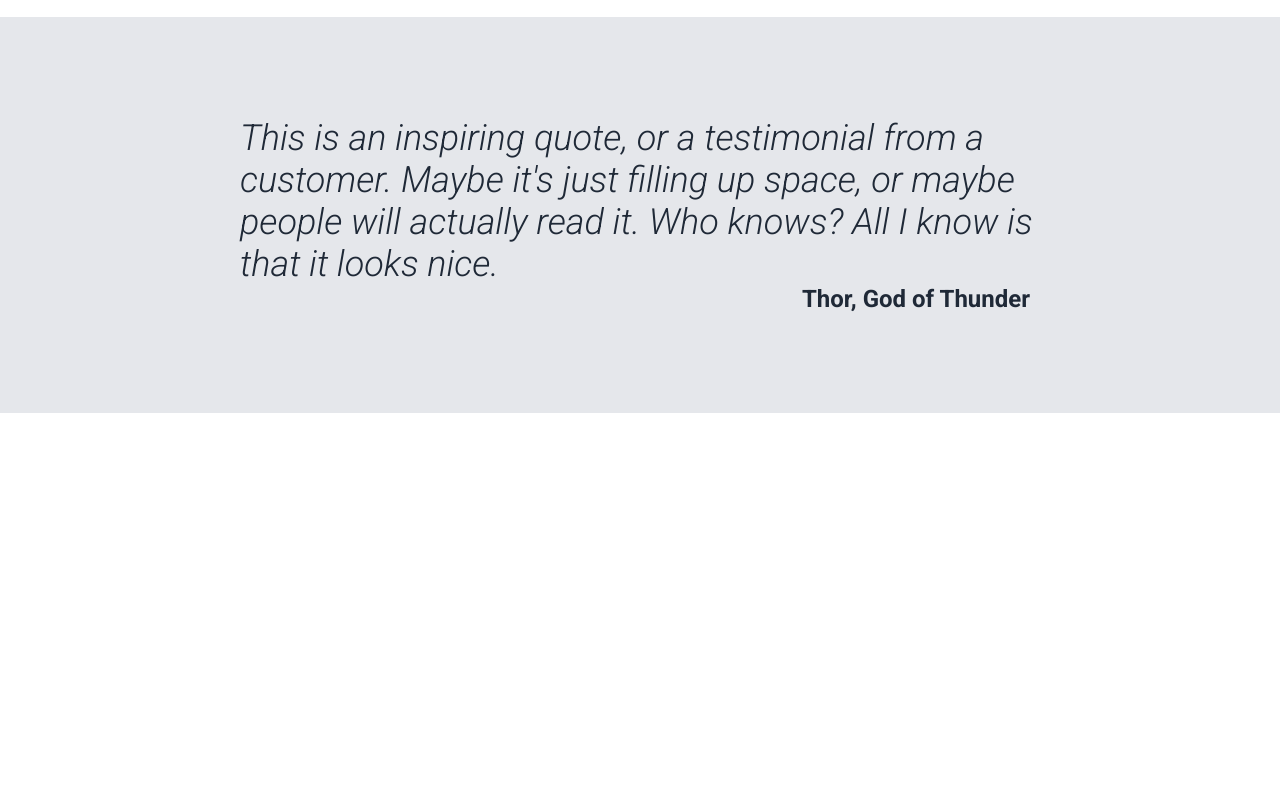
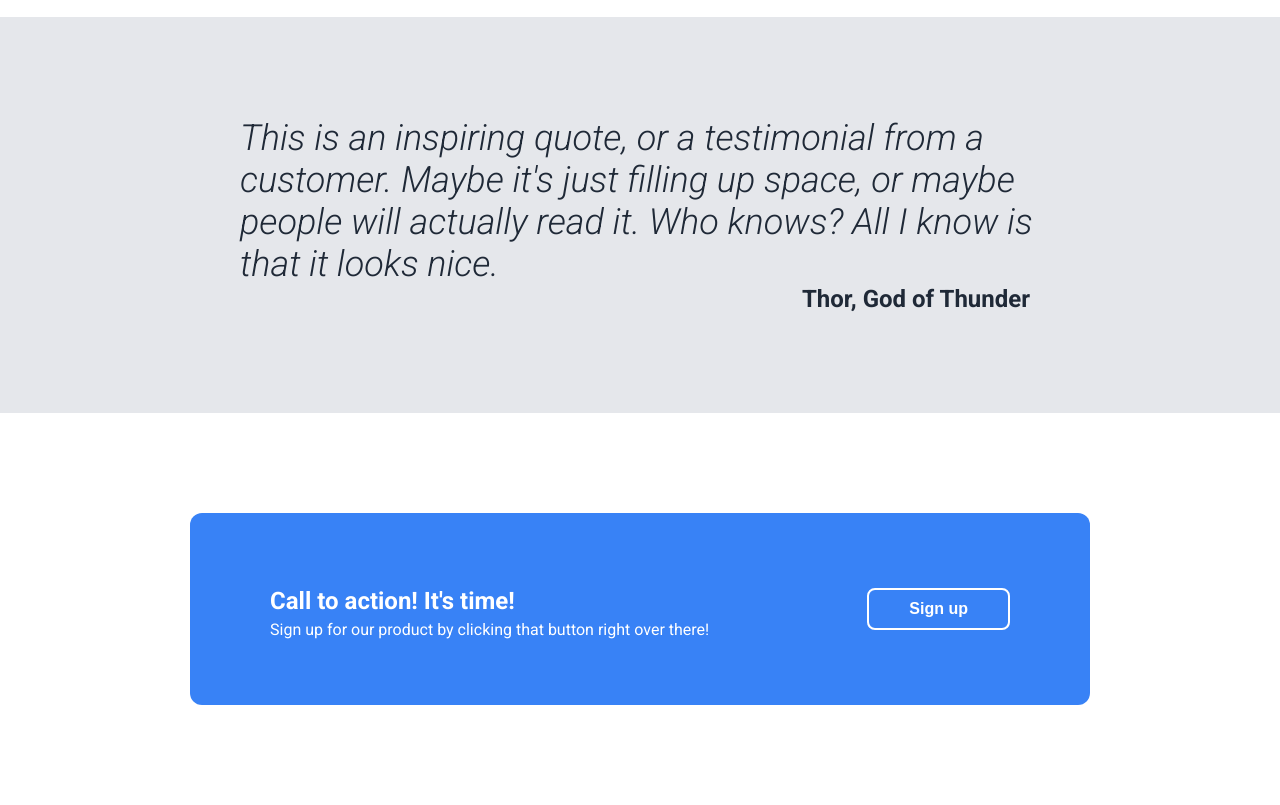
Before and after one commit to leandrosalias/landing-page-odin, a plain HTML site: page index.html in a window 1280 px wide. Shown: the part 899-1704 px from the top of the page. Before the commit the page ends 1312 px from the top, so only its background shows below. Drawn offline with Linux system fonts and the light colour scheme.

Commit message:
Added the Call to Action section to the landing page
This section was added to have another sign up announcement option when scrolling down.

```diff
--- a/index.html
+++ b/index.html
@@ -70,7 +70,17 @@
             </div>
             <div class="quote-author">Thor, God of Thunder</div>
         </div>
+    </section>
 
-    </section>
+    <!-- Call to Action (CTA) -->
+     <section class="cta-section">
+        <div class="cta-container">
+            <div class="cta-text">
+                <h3>Call to action! It's time!</h3>
+                <p>Sign up for our product by clicking that button right over there!</p>
+            </div>
+            <button class="btn-outline">Sign up</button>
+        </div>
+     </section>
 </body>
 </html>
--- a/styles.css
+++ b/styles.css
@@ -163,3 +163,43 @@ nav a {
     align-self: flex-end;
     padding: 0px 10px
 }
+
+/* Section: Call to Action (CTA) */
+.cta-section {
+    background-color: white;
+    padding: 100px 20px;
+}
+
+.cta-container {
+    background-color: #3882F6;
+    max-width: 900px;
+    margin: 0 auto;
+    padding: 50px 80px;
+    border-radius: 12px;
+    display: flex;
+    justify-content: space-between;
+    align-items: center;
+}
+
+.cta-text h3 {
+    color: white;
+    font-size: 24px;
+    font-weight: bold;
+    margin-bottom: 0px;
+}
+
+.cta-text p {
+    color: white;
+    margin-top: 5px;
+}
+
+.btn-outline {
+    background-color: transparent;
+    border: 2px solid white;
+    color: white;
+    border-radius: 8px;
+    padding: 10px 40px;
+    font-size: 16px;
+    font-weight: bold;
+    cursor: pointer;
+}
```
